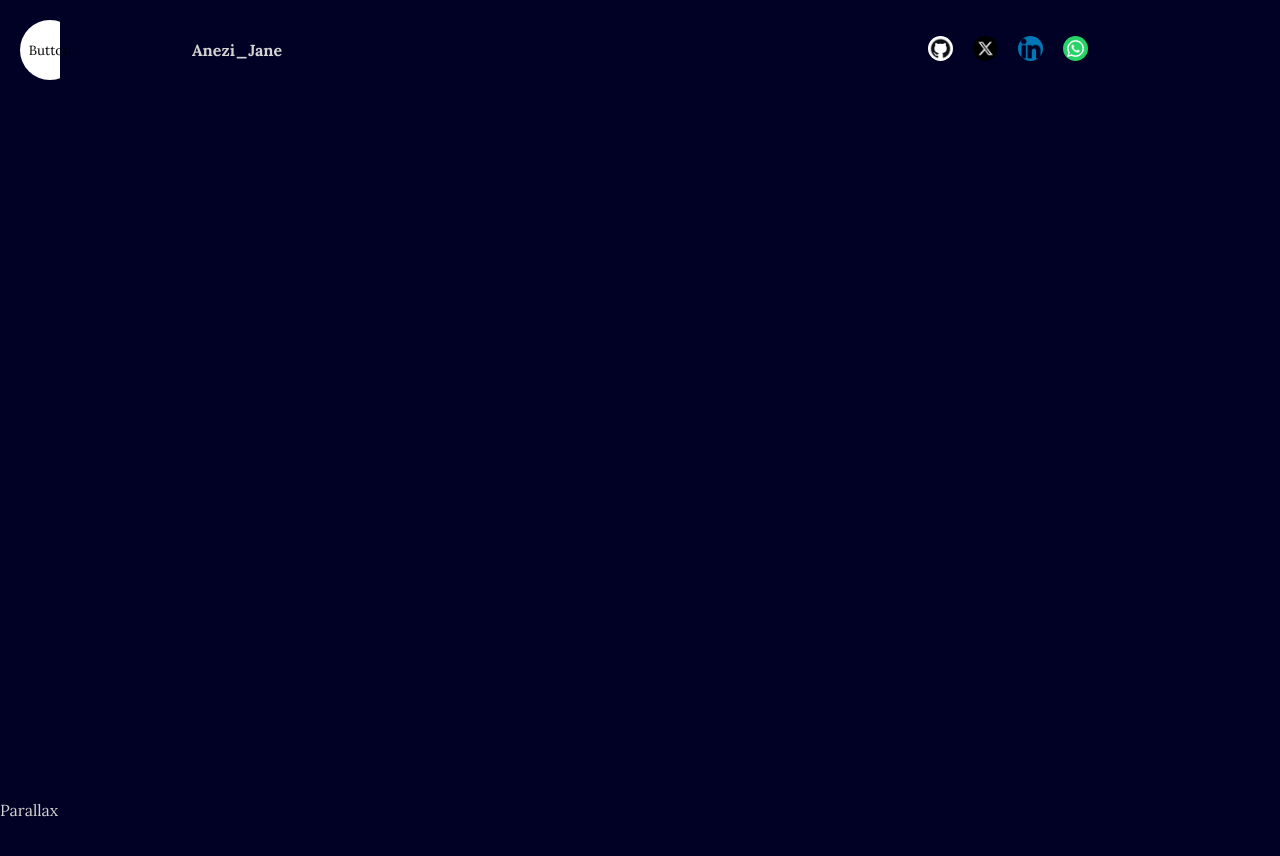
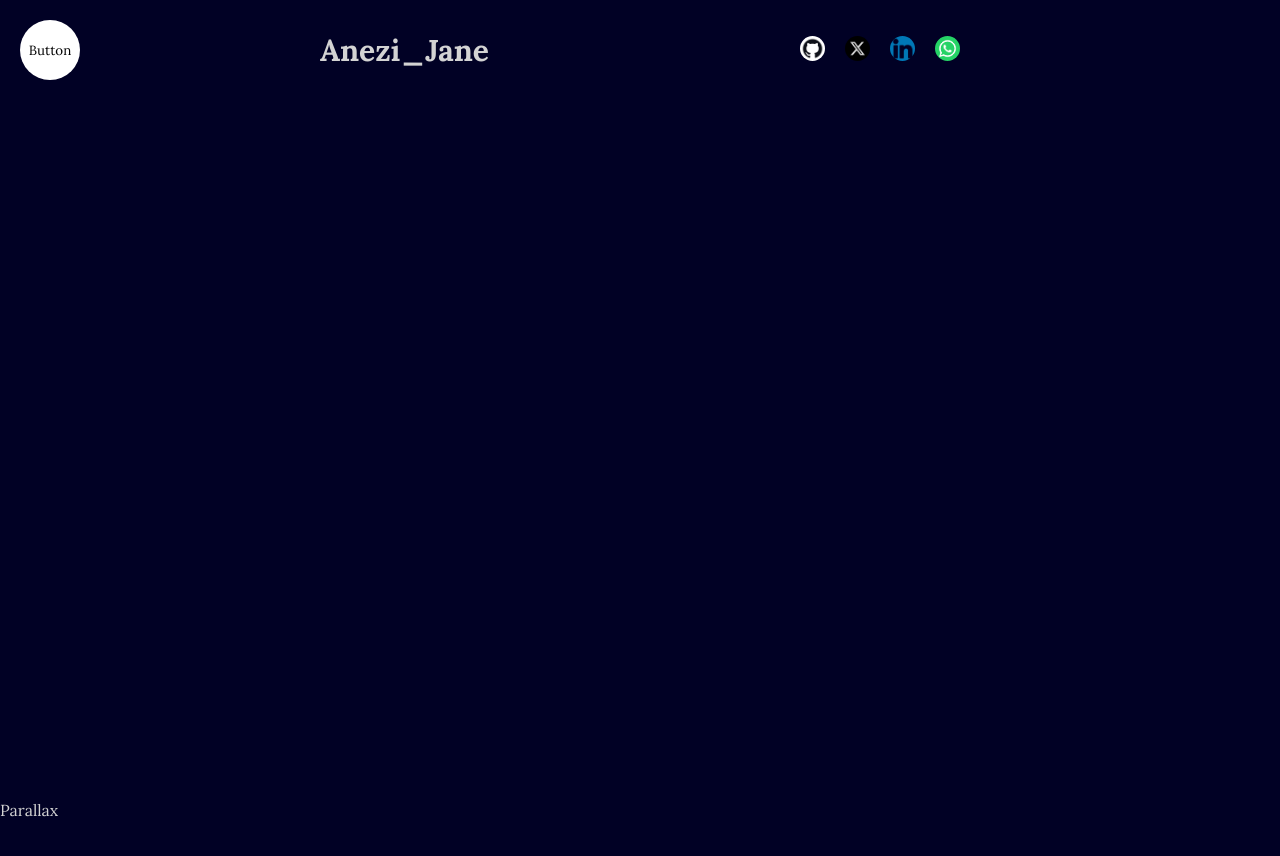
Before and after one commit to janeAnezi/A_j, a React (Vite) app: page / in a window 1280 px wide. Shown: the top 856 px of the page. Built offline with nearby package versions, Linux system fonts and the light colour scheme; a web font is replaced by a local one.

Commit message:
add animation to sidebar

```diff
--- a/src/App.jsx
+++ b/src/App.jsx
@@ -5,16 +5,16 @@ import "./app.scss"
 function App() {
   return (
     <>
-      <section>
+      <section id="HomePage">
         <NavBar />
       </section>
-      <section>Parallax</section>
+      <section id="Services">Parallax</section>
       <section>Services</section>
-      <section>Parallax</section>
+      <section id="Portfolio">Parallax</section>
       <section>Portfolio1</section>
       <section>Portfolio2</section>
       <section>Portfolio3</section>
-      <section>contact</section>
+      <section id="contact">contact</section>
     </>
   )
 }
--- a/src/Components/sidebar/Links.jsx
+++ b/src/Components/sidebar/Links.jsx
@@ -1,7 +1,19 @@
 import React from 'react'
 
 export default function Links() {
+
+  let itemsLink = [
+    "HomePage",
+    "Services",
+    "Portfolio",
+    "Contact",
+  ]
+
   return (
-    <div className='links'> Links </div>
+    <div className='links'>
+      {itemsLink.map((item)=> (
+        <a href={`#${item}`} key={item}>{item}</a>
+      ))}
+    </div>
   )
 }
--- a/src/Components/sidebar/SideBar.jsx
+++ b/src/Components/sidebar/SideBar.jsx
@@ -8,7 +8,6 @@ export default function SideBar() {
 
   const variants = {
     open: {
-      width: "300px",  // Set the expanded width
       clipPath: "circle(1200px at 50px 50px)",
       transition: {
         type: "spring",
@@ -16,10 +15,9 @@ export default function SideBar() {
       },
     },
     closed: {
-      width: "60px",  // Set the collapsed width
       clipPath: "circle(30px at 50px 50px)",
       transition: {
-        delay: 0.3,
+        delay: 0.5,
         type: "spring",
         stiffness: 400,
         damping: 40,
@@ -31,12 +29,12 @@ export default function SideBar() {
     <motion.div
       className="sidebar"
       animate={open ? "open" : "closed"}
-      variants={variants}  // Attach the animation variants
+      variants={variants}
     >
       <motion.div className="bg">
         <Links />
       </motion.div>
-      <ToggleButton setOpen={setOpen} /> {/* Toggle button to handle open/close */}
+      <ToggleButton setOpen={setOpen} />
     </motion.div>
   );
 }
--- a/src/app.scss
+++ b/src/app.scss
@@ -28,7 +28,7 @@ section {
     height: 100px;
 
     .wrapper {
-        max-width: 70%;
+        max-width: 50%;
         margin: auto;
         display: flex;
         align-items: center;
@@ -36,6 +36,7 @@ section {
         height: 100%;
 
         span {
+            font-size: 30px;
             font-weight: bold;
         }
     }
@@ -66,17 +67,14 @@ section {
     justify-content: center;
     background-color: #fff;
     color: #000;
-    position: fixed;
-    top: 0;
-    left: 0;
-    height: 100vh;
-    overflow: hidden;  /* Prevents content overflow */
 
     .bg {
-        position: relative;
-        width: 100%;
-        height: 100%;
-        background: #fff;
+        position: fixed;
+        top: 0;
+        left: 0;
+        bottom: 0;
+        width: 300px;
+        background: white;
 
         .links {
             display: flex;
@@ -85,9 +83,12 @@ section {
             justify-content: center;
             gap: 20px;
             opacity: 1;
+            position: absolute;
+            width: 100%;
+            height: 100%;
 
             a {
-                font-size: 24px;
+                font-size: 40px;
                 transition: opacity 0.3s ease;
             }
         }
```
